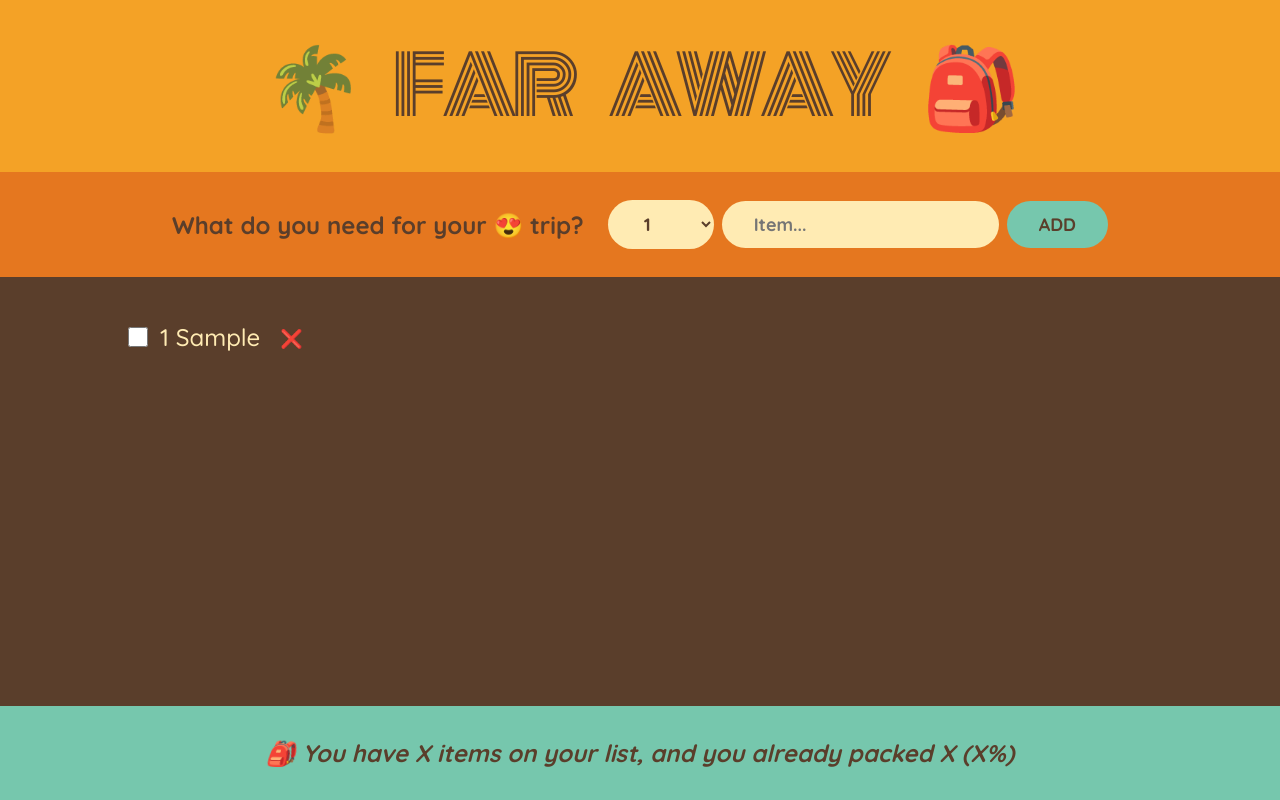
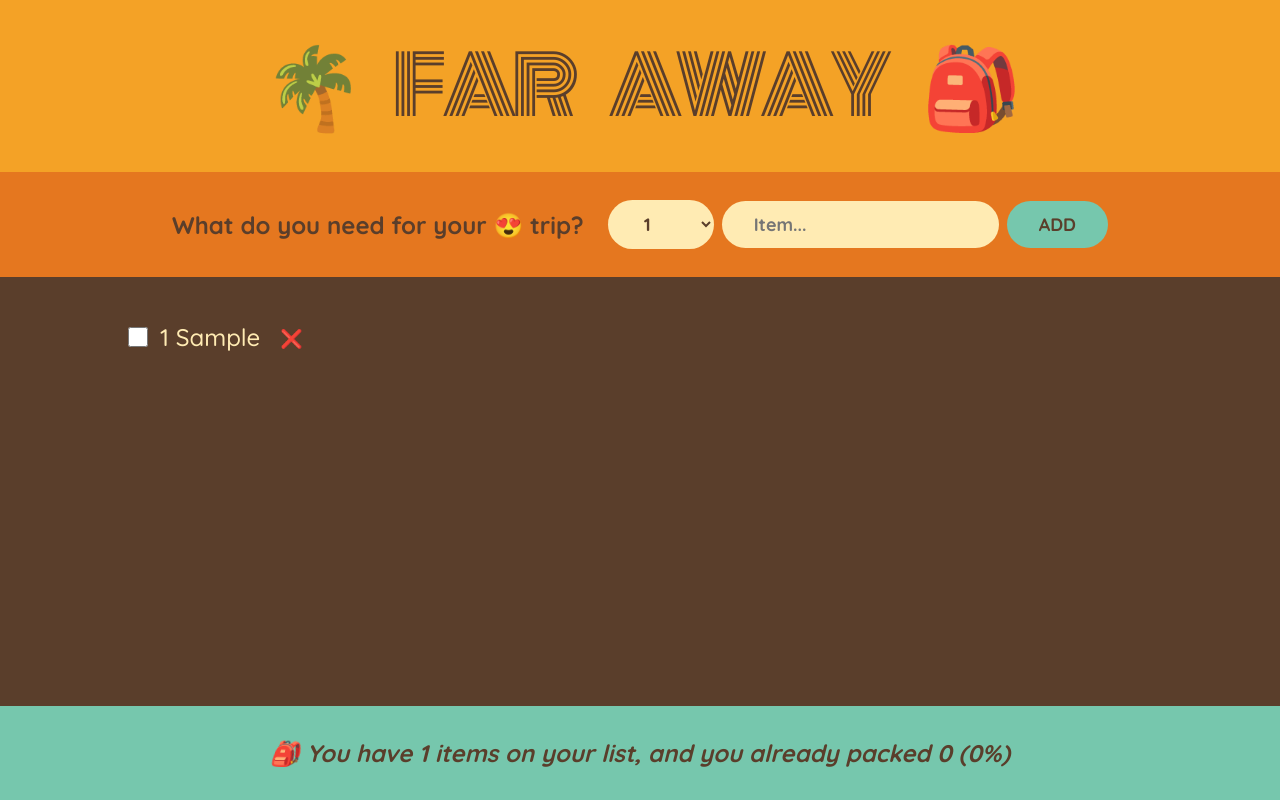
Before and after one commit to jackei1989/05-react-travel-list, a React (Create React App) app: page / in a window 1280 px wide. Both pictures are taken after typing "Sample" into the empty fields and a click on the button "ADD". Built offline with nearby package versions, Linux system fonts and the light colour scheme.

Commit message:
finished footer items state

```diff
--- a/src/App.js
+++ b/src/App.js
@@ -28,7 +28,7 @@
         onDeleteItem={handlerDeleteItem}
         onToggleItem={handlerToggleItem}
       />
-      <Stats />
+      <Stats items={items} />
     </div>
   );
 }
@@ -112,10 +112,25 @@
   );
 }
 
-function Stats() {
+function Stats({ items }) {
+  if (!items.length)
+    return (
+      <p className="stats">
+        <em>Start adding some items to your packing list 🚀</em>
+      </p>
+    );
+  const numItems = items.length;
+  const packedItems = items.filter((item) => item.packed).length;
+  const percentage = Math.round((packedItems / numItems) * 100);
+
   return (
     <footer className="stats">
-      <em>🎒 You have X items on your list, and you already packed X (X%)</em>
+      <em>
+        {percentage === 100
+          ? "You got everything. ready to go 🛫"
+          : `🎒 You have ${numItems} items on your list, and you already packed
+          ${packedItems} (${percentage}%)`}
+      </em>
     </footer>
   );
 }
```
